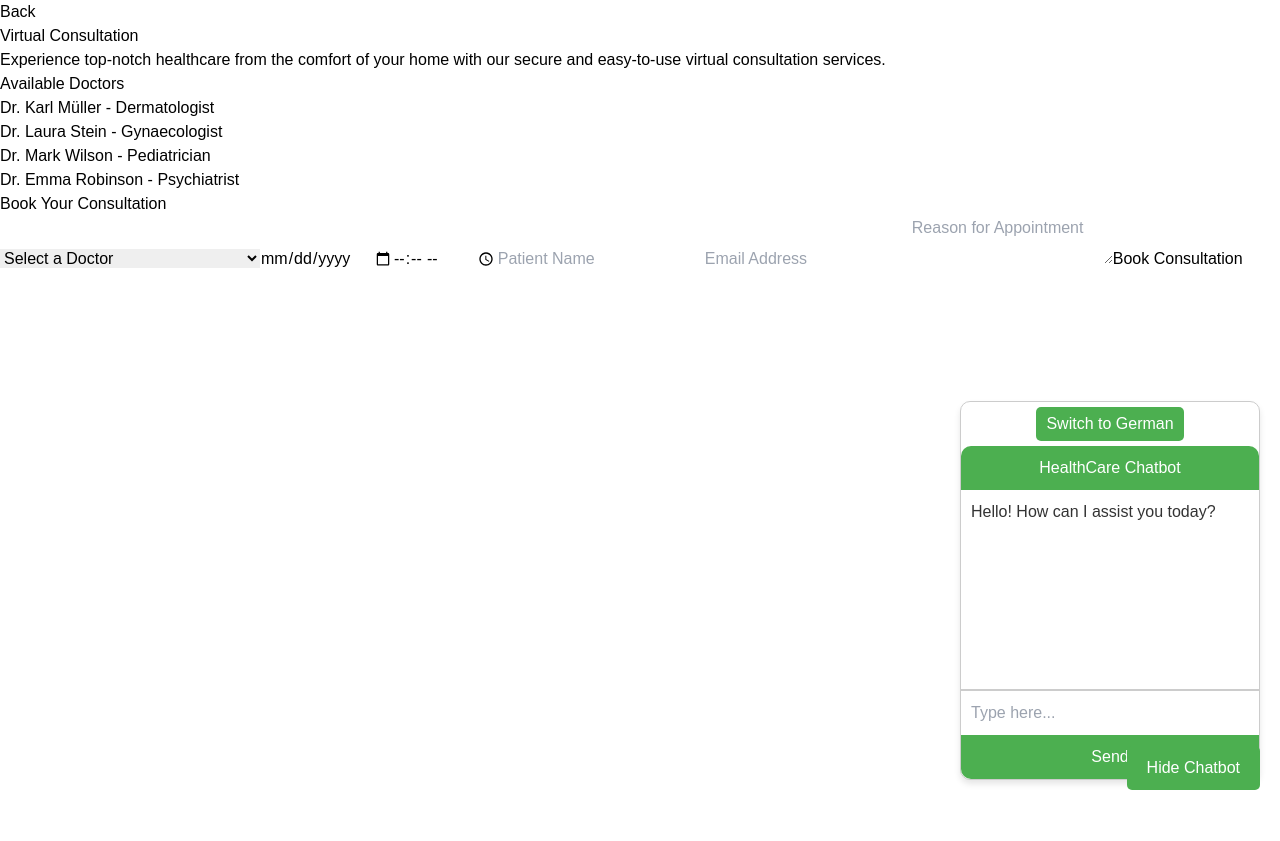
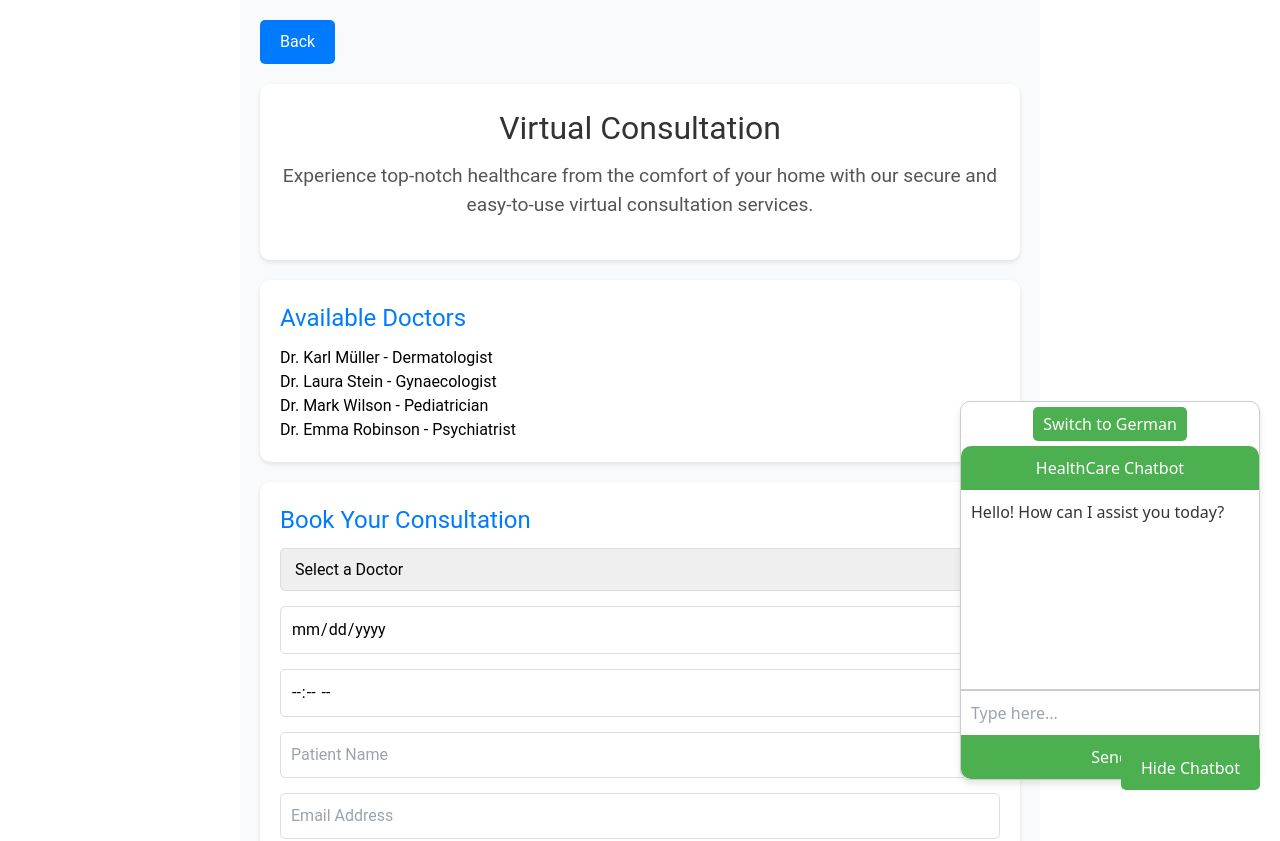
Before and after one commit to Prerna-lily/HealthCarePlus, a React (Vite) app: page /virtual-consultation in a window 1280 px wide. Shown: the top 841 px of the page. Before the commit the page ends 800 px from the top, so only its background shows below. Built offline with nearby package versions, Linux system fonts and the light colour scheme.

Commit message:
Update VirtualConsultation.css

```diff
--- a/src/components/Navbar/VirtualConsultation.css
+++ b/src/components/Navbar/VirtualConsultation.css
@@ -1,3 +1,99 @@
-body {
-    font-family: 'Arial', sans-serif; /* Replace with your preferred font */
-  }
+.virtual-consultation-container {
+  font-family: "Roboto", sans-serif;
+  padding: 20px;
+  background-color: #f9fafb;
+  max-width: 800px;
+  margin: auto;
+}
+
+.back-button {
+  background-color: #007bff;
+  color: white;
+  border: none;
+  padding: 10px 20px;
+  border-radius: 5px;
+  cursor: pointer;
+  transition: background-color 0.3s ease;
+  margin-bottom: 20px;
+}
+
+.back-button:hover {
+  background-color: #0056b3;
+}
+
+.header-box,
+.doctor-box,
+.form-box {
+  background-color: #ffffff;
+  box-shadow: 0 2px 4px rgba(0, 0, 0, 0.1);
+  border-radius: 10px;
+  padding: 20px;
+  margin-bottom: 20px;
+}
+
+.page-title {
+  font-size: 2rem;
+  color: #333;
+  margin-bottom: 10px;
+  text-align: center;
+}
+
+.page-description {
+  font-size: 1.2rem;
+  color: #555;
+  text-align: center;
+  margin-bottom: 20px;
+}
+
+.procedure-steps {
+  list-style-type: decimal;
+  padding-left: 20px;
+  color: #555;
+}
+
+.doctor-box h2,
+.form-box h2 {
+  font-size: 1.5rem;
+  color: #007bff;
+  margin-bottom: 10px;
+}
+
+.booking-form .form-input,
+.booking-form .form-textarea {
+  width: 100%;
+  padding: 10px;
+  margin-bottom: 15px;
+  border: 1px solid #ddd;
+  border-radius: 5px;
+}
+
+.booking-form .form-input:focus,
+.booking-form .form-textarea:focus {
+  border-color: #007bff;
+  outline: none;
+}
+
+.primary-button {
+  background-color: #007bff;
+  color: white;
+  padding: 10px 20px;
+  border: none;
+  border-radius: 5px;
+  cursor: pointer;
+  transition: background-color 0.3s ease;
+  width: 100%;
+}
+
+.primary-button:hover {
+  background-color: #0056b3;
+}
+
+.success-message {
+  color: #28a745;
+  margin-top: 10px;
+}
+
+.error-message {
+  color: #dc3545;
+  margin-top: 10px;
+}
```
